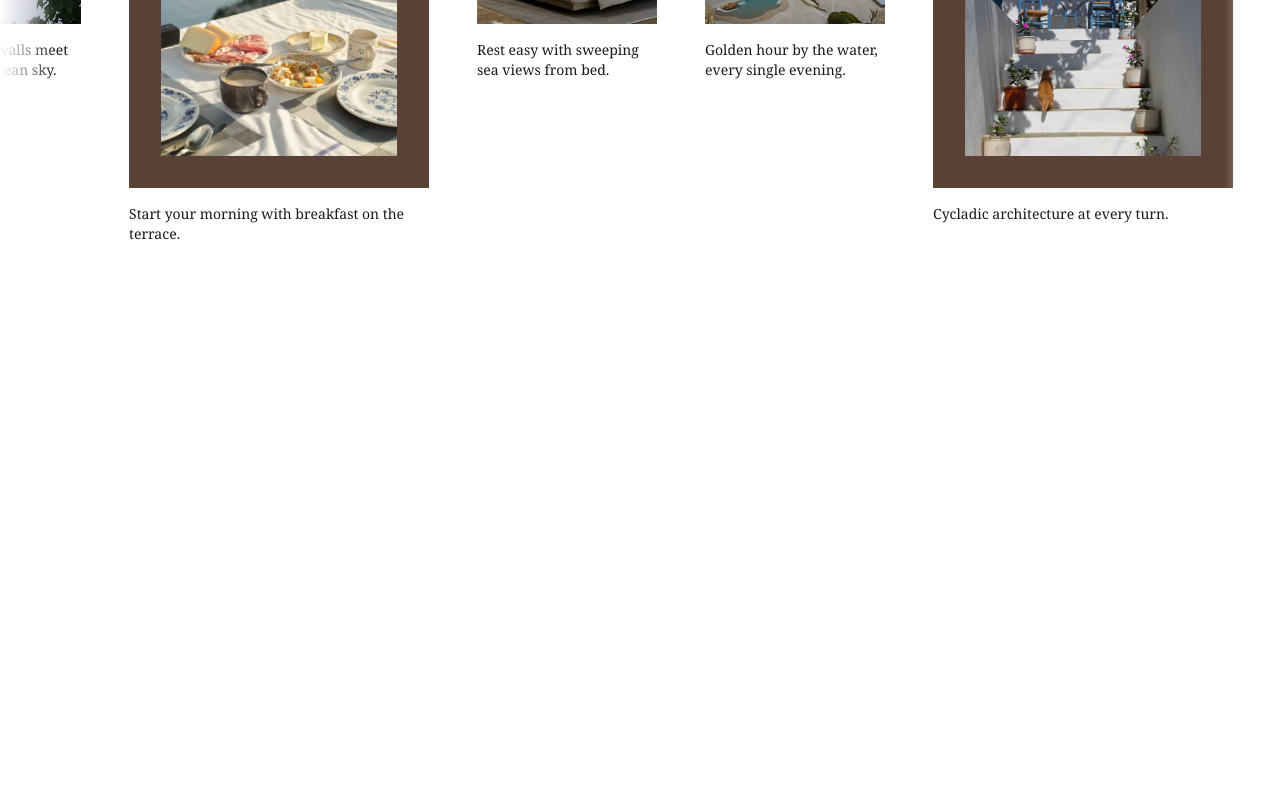
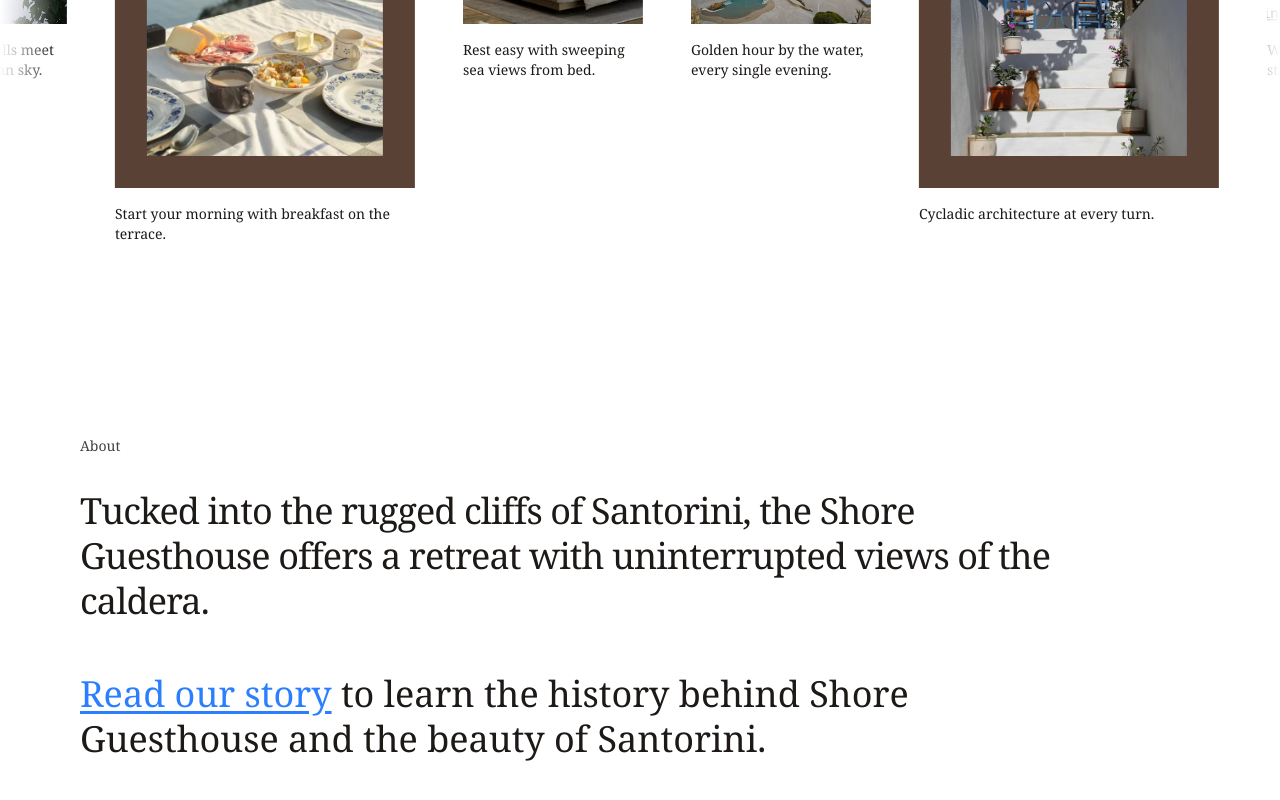
Before and after one commit to Olamilekan-oluwayomi/Sophisticated-Vacation-House-Rental--Community-, a React (Vite) app in the folder shore-guesthouse/: page / in a window 1280 px wide. Shown: the part 1496-2296 px from the top of the page. Before the commit the page ends 1820 px from the top, so only its background shows below. Built offline with nearby package versions, Linux system fonts and the light colour scheme.

Commit message:
feat "add About section"

```diff
--- a/shore-guesthouse/src/components/About.jsx
+++ b/shore-guesthouse/src/components/HomepageAbout.jsx
@@ -7,12 +7,12 @@ function About() {
         <p className="mb-8 font-serif text-sm text-stone-700">About</p>
 
         <div className="max-w-5xl space-y-12">
-          <p className="font-serif text-4xl leading-tight tracking-tight text-stone-900 md:text-5xl lg:text-6xl">
+          <p className="font-serif text-2xl leading-tight tracking-tight text-stone-900 md:text-3xl lg:text-4xl">
             Tucked into the rugged cliffs of Santorini, the Shore Guesthouse
             offers a retreat with uninterrupted views of the caldera.
           </p>
 
-          <p className="font-serif text-3xl leading-tight text-stone-900 md:text-4xl lg:text-5xl">
+          <p className="font-serif text-2xl leading-tight text-stone-900 md:text-3xl lg:text-4xl">
             <Link
               to="/information"
               className="text-blue-500 underline underline-offset-4 transition-colors hover:text-blue-600"
--- a/shore-guesthouse/src/pages/Home.jsx
+++ b/shore-guesthouse/src/pages/Home.jsx
@@ -1,6 +1,7 @@
 import GallerySlider from "../components/GallerySlider";
 import HomepageHero from "../components/HomepageHero";
 import HomepageIntro from "../components/HomepageIntro";
+import HomepageAbout from "../components/HomepageAbout";
 
 const Home = () => {
   return (
@@ -8,8 +9,9 @@ const Home = () => {
       <HomepageHero />
       <HomepageIntro />
       <GallerySlider />
+      <HomepageAbout />
       {/*
-      <GallerySlider />
+
       <About />
       <CTA />
       */}
```
